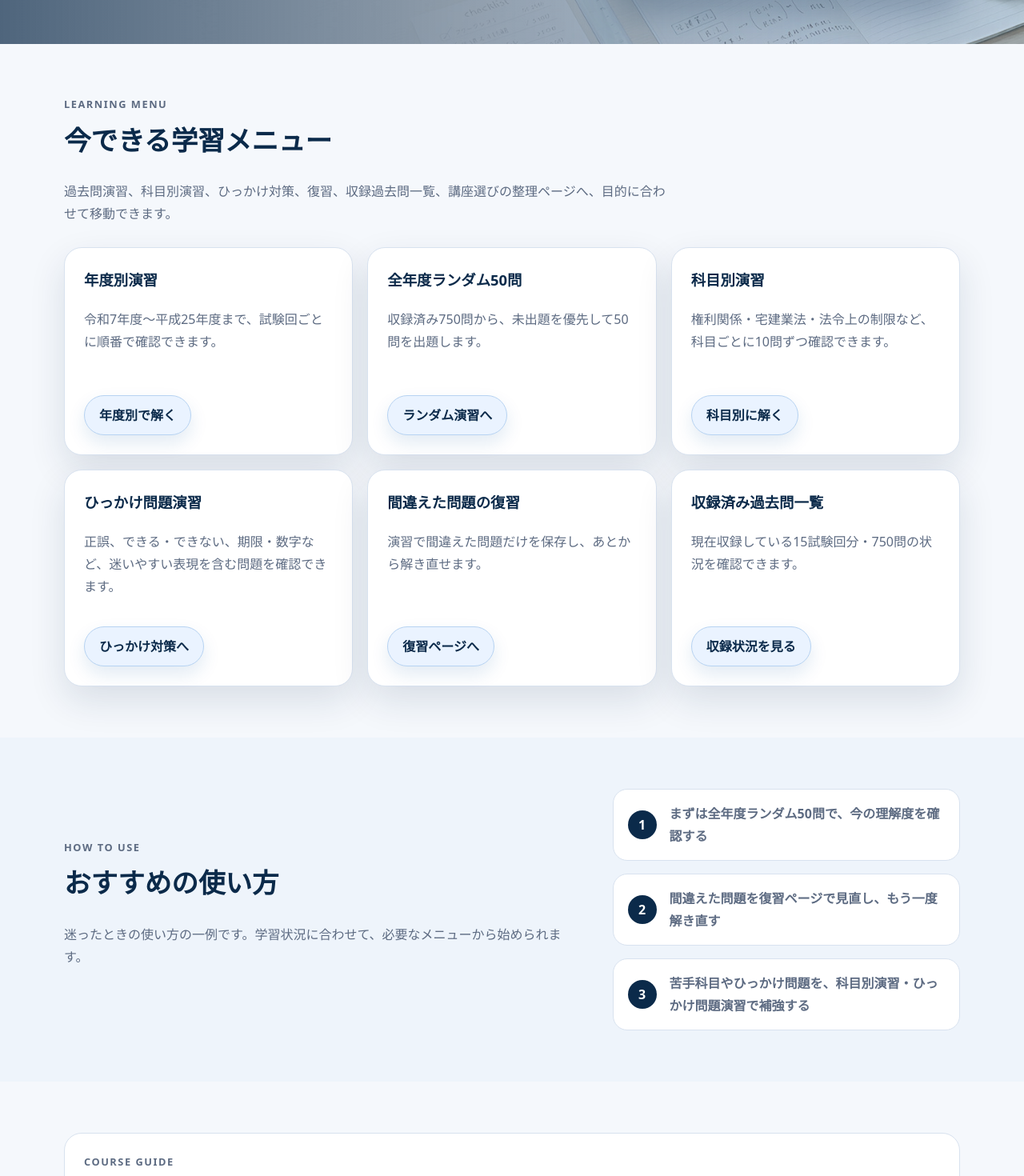
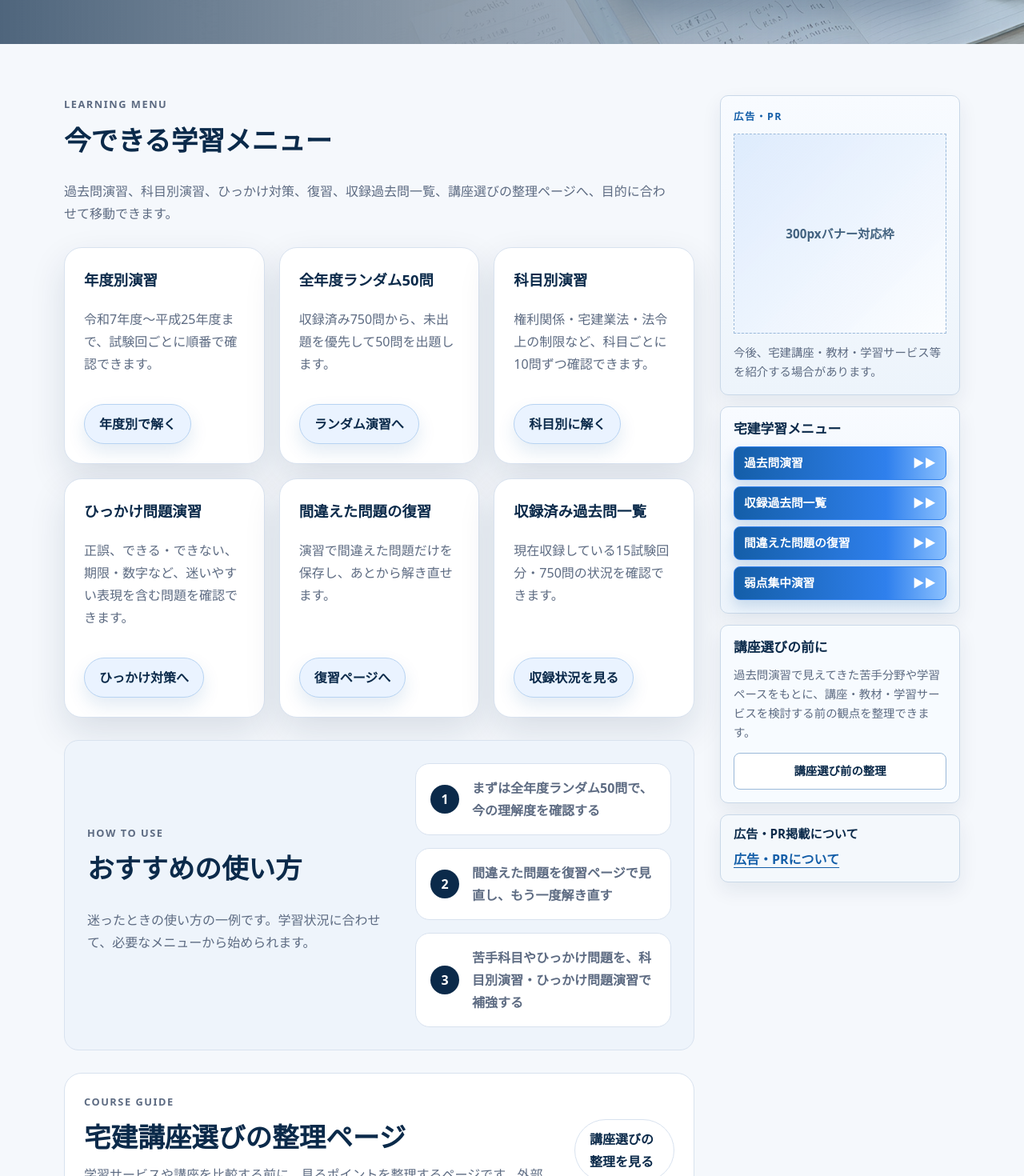
Before and after one commit to kenichis1971-cloud/takken-gakushu-site, a Next.js app: page / in a window 1280 px wide. Shown: the part 680-2150 px from the top of the page at 80% size. Built offline with nearby package versions, Linux system fonts and the light colour scheme.

Commit message:
Add home page ad sidebar scaffold

```diff
--- a/app/globals.css
+++ b/app/globals.css
@@ -682,6 +682,148 @@ h3 {
   margin-bottom: 0;
 }
 
+.home-content-layout {
+  display: grid;
+  grid-template-columns: minmax(0, 1fr) 300px;
+  gap: 32px;
+  align-items: start;
+  padding: 64px 0 76px;
+}
+
+.home-main-column {
+  display: grid;
+  min-width: 0;
+  gap: 28px;
+}
+
+.home-main-column .section {
+  padding: 0;
+}
+
+.home-main-column .muted-section {
+  padding: 28px;
+  border: 1px solid var(--border);
+  border-radius: 18px;
+}
+
+.home-sidebar {
+  display: grid;
+  width: 300px;
+  gap: 14px;
+  align-self: start;
+}
+
+.home-sidebar img {
+  width: 100%;
+  max-width: 100%;
+  height: auto;
+}
+
+.sidebar-block {
+  padding: 16px;
+  border: 1px solid #c9d8e8;
+  border-radius: 10px;
+  background: linear-gradient(180deg, #f8fbff 0%, #edf4fb 100%);
+  box-shadow: 0 10px 24px rgba(16, 38, 72, 0.08);
+}
+
+.sidebar-block h2 {
+  margin: 0 0 12px;
+  font-size: 1.05rem;
+}
+
+.sidebar-block p {
+  margin-bottom: 0;
+  color: var(--muted);
+  font-size: 0.9rem;
+  line-height: 1.65;
+}
+
+.sidebar-kicker {
+  color: var(--primary-light) !important;
+  font-size: 0.78rem !important;
+  font-weight: 900;
+  letter-spacing: 0.12em;
+}
+
+.sidebar-banner-placeholder {
+  display: grid;
+  width: 100%;
+  min-height: 250px;
+  margin: 10px 0 12px;
+  place-items: center;
+  border: 1px dashed #9bb9d9;
+  background:
+    linear-gradient(135deg, rgba(47, 128, 237, 0.12), rgba(255, 255, 255, 0.62)),
+    #f6faff;
+  color: #42627f;
+  font-size: 0.95rem;
+  font-weight: 800;
+  text-align: center;
+}
+
+.sidebar-menu {
+  display: grid;
+  gap: 8px;
+}
+
+.sidebar-menu-link {
+  display: flex;
+  min-height: 42px;
+  align-items: center;
+  justify-content: space-between;
+  gap: 12px;
+  padding: 10px 12px;
+  border: 1px solid #2f80ed;
+  border-radius: 8px;
+  background: linear-gradient(90deg, #145ea8 0%, #2f80ed 72%, #8ac0ff 100%);
+  color: #ffffff;
+  font-size: 0.92rem;
+  font-weight: 900;
+  line-height: 1.35;
+  box-shadow: 0 8px 16px rgba(20, 94, 168, 0.18);
+  transition:
+    transform 160ms ease,
+    box-shadow 160ms ease,
+    filter 160ms ease;
+}
+
+.sidebar-menu-link:hover {
+  transform: translateY(-1px);
+  filter: brightness(1.04);
+  box-shadow: 0 10px 20px rgba(20, 94, 168, 0.22);
+}
+
+.sidebar-course-block {
+  background: #f7fbff;
+}
+
+.sidebar-outline-link {
+  display: flex;
+  align-items: center;
+  justify-content: center;
+  width: 100%;
+  min-height: 42px;
+  margin-top: 14px;
+  padding: 9px 12px;
+  border: 1px solid #9bb9d9;
+  border-radius: 8px;
+  background: #ffffff;
+  color: var(--primary);
+  font-size: 0.9rem;
+  font-weight: 900;
+}
+
+.sidebar-pr-note {
+  padding: 14px 16px;
+  background: #f4f8fc;
+}
+
+.sidebar-pr-note h2 {
+  margin-bottom: 8px;
+  font-size: 0.95rem;
+}
+
 .past-next-actions {
   margin-top: 24px;
 }
@@ -747,8 +889,17 @@ h3 {
   .hero-grid,
   .split-section,
   .cards-3,
-  .past-year-grid {
+  .past-year-grid,
+  .home-content-layout {
     grid-template-columns: 1fr;
+  }
+
+  .home-content-layout {
+    padding: 48px 0 60px;
+  }
+
+  .home-sidebar {
+    width: 100%;
   }
 
   .site-nav-area {
--- a/app/page.tsx
+++ b/app/page.tsx
@@ -58,6 +58,13 @@ const collectionStats = [
   { label: "対象", value: "令和7年度〜平成25年度" },
 ];
 
+const sidebarLearningMenus = [
+  { href: "/practice", label: "過去問演習" },
+  { href: "/past", label: "収録過去問一覧" },
+  { href: "/review", label: "間違えた問題の復習" },
+  { href: "/weakness", label: "弱点集中演習" },
+];
+
 export default function Home() {
   return (
     <>
@@ -98,8 +105,9 @@ export default function Home() {
         </div>
       </section>
 
+      <div className="container home-content-layout">
+        <main className="home-main-column">
           <section className="section">
-        <div className="container">
             <div className="section-heading">
               <p className="eyebrow">Learning menu</p>
               <h2>今できる学習メニュー</h2>
@@ -120,11 +128,10 @@ export default function Home() {
                 </article>
               ))}
             </div>
-        </div>
           </section>
 
           <section className="section muted-section">
-        <div className="container split-section">
+            <div className="split-section">
               <div>
                 <p className="eyebrow">How to use</p>
                 <h2>おすすめの使い方</h2>
@@ -141,7 +148,7 @@ export default function Home() {
           </section>
 
           <section className="section">
-        <div className="container course-note card">
+            <div className="course-note card">
               <div>
                 <p className="eyebrow">Course guide</p>
                 <h2>宅建講座選びの整理ページ</h2>
@@ -156,7 +163,7 @@ export default function Home() {
           </section>
 
           <section className="section home-disclosure-section">
-        <div className="container disclosure-card">
+            <div className="disclosure-card">
               <div>
                 <p className="eyebrow">Advertising / PR</p>
                 <h2>広告・PR方針について</h2>
@@ -169,6 +176,49 @@ export default function Home() {
               </Link>
             </div>
           </section>
+        </main>
+
+        <aside className="home-sidebar" aria-label="宅建サイトの補助メニュー">
+          <section className="sidebar-block sidebar-ad-slot" aria-label="広告・PR枠">
+            <p className="sidebar-kicker">広告・PR</p>
+            <div className="sidebar-banner-placeholder">
+              <span>300pxバナー対応枠</span>
+            </div>
+            <p>
+              今後、宅建講座・教材・学習サービス等を紹介する場合があります。
+            </p>
+          </section>
+
+          <section className="sidebar-block">
+            <h2>宅建学習メニュー</h2>
+            <nav className="sidebar-menu" aria-label="宅建学習メニュー">
+              {sidebarLearningMenus.map((menu) => (
+                <Link className="sidebar-menu-link" href={menu.href} key={menu.href}>
+                  <span>{menu.label}</span>
+                  <span aria-hidden="true">▶▶</span>
+                </Link>
+              ))}
+            </nav>
+          </section>
+
+          <section className="sidebar-block sidebar-course-block">
+            <h2>講座選びの前に</h2>
+            <p>
+              過去問演習で見えてきた苦手分野や学習ペースをもとに、講座・教材・学習サービスを検討する前の観点を整理できます。
+            </p>
+            <Link className="sidebar-outline-link" href="/courses">
+              講座選び前の整理
+            </Link>
+          </section>
+
+          <section className="sidebar-block sidebar-pr-note">
+            <h2>広告・PR掲載について</h2>
+            <Link className="text-link" href="/advertising">
+              広告・PRについて
+            </Link>
+          </section>
+        </aside>
+      </div>
     </>
   );
 }
```
Lines whose indentation alone changed are shown as unchanged.
